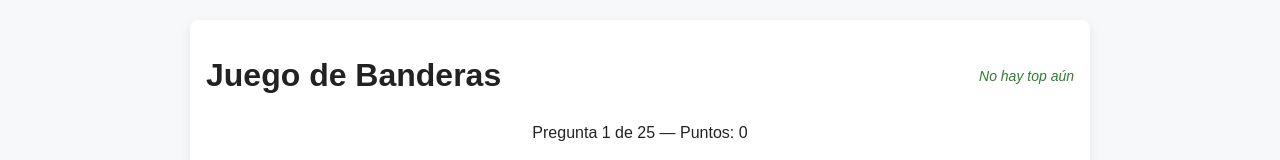
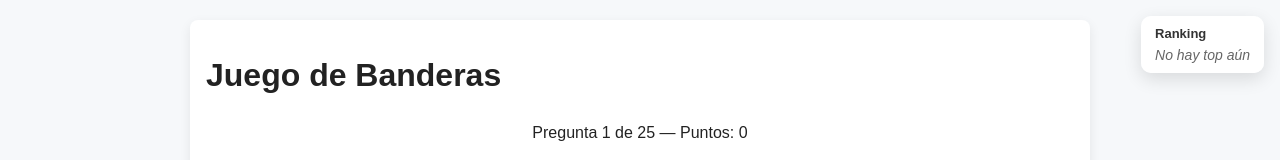
Before and after one commit to Juanemier/banderas-quiz, a website: page index.html in a window 1280 px wide. Both pictures are taken after a click on the button "JUGAR". Shown: the top 160 px of the page. Drawn offline with Linux system fonts and the light colour scheme; no server answers; grey boxes are pictures that could not be loaded.

Commit message:
UI: fixed ranking panel top-right and renderTop3 formatting

```diff
--- a/game.js
+++ b/game.js
@@ -183,10 +183,11 @@ function endGame(){
 function renderTop3(){
   const top = ranking.slice(0, 3);
   if(top.length === 0){
-    top3.innerHTML = '<em>No hay top aún</em>';
+    top3.innerHTML = '<h4>Ranking</h4><em>No hay top aún</em>';
     return;
   }
-  top3.innerHTML = top.map((e, i) => `${i+1}. ${e.name} — ${e.score}`).join('<br>');
+  const lines = top.map((e, i) => `<strong>${i+1}.</strong> ${e.name} — ${e.score}/${e.total}`);
+  top3.innerHTML = `<h4>Ranking</h4>` + lines.join('<br>');
 }
 
 function renderTop10(){
--- a/style.css
+++ b/style.css
@@ -3,6 +3,22 @@ body{margin:0;background:#f6f8fa;color:#222}
 #app{max-width:900px;margin:20px auto;padding:16px;background:#fff;border-radius:8px;box-shadow:0 4px 12px rgba(0,0,0,0.08)}
 header{display:flex;justify-content:space-between;align-items:center}
 #top3{font-size:14px;color:#2e7d32;text-align:right}
+
+/* Ranking panel fixed top-right */
+#top3{
+	position:fixed;
+	top:16px;
+	right:16px;
+	background:rgba(255,255,255,0.96);
+	padding:10px 14px;
+	border-radius:10px;
+	box-shadow:0 6px 18px rgba(0,0,0,0.12);
+	max-width:240px;
+	text-align:left;
+	z-index:1000;
+}
+#top3 em{color:#666}
+#top3 h4{margin:0 0 6px 0;font-size:13px;color:#333}
 #flag-area{display:flex;justify-content:center;align-items:center;height:240px}
 #flag-img{max-width:420px;max-height:220px;border:3px solid #000}
 #options{display:grid;grid-template-columns:1fr 1fr;gap:12px;margin:16px 0}
```
